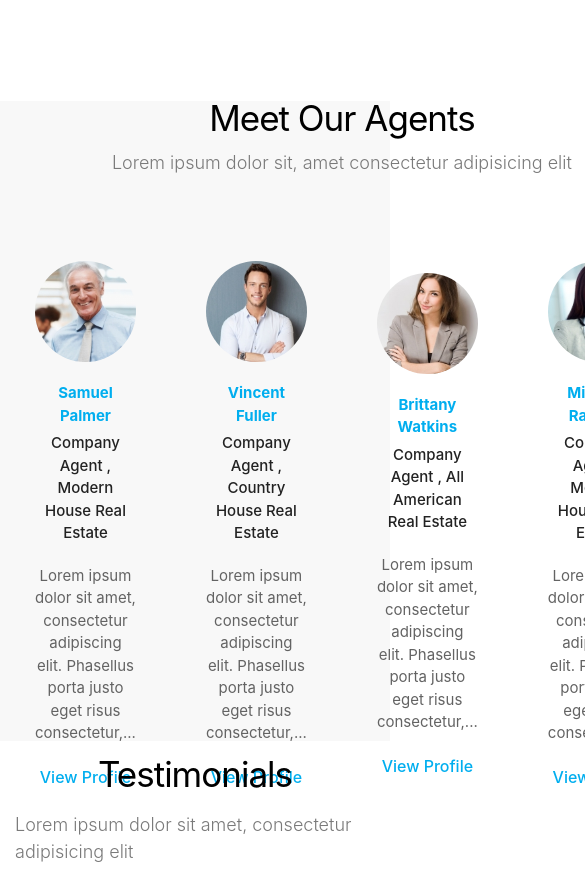
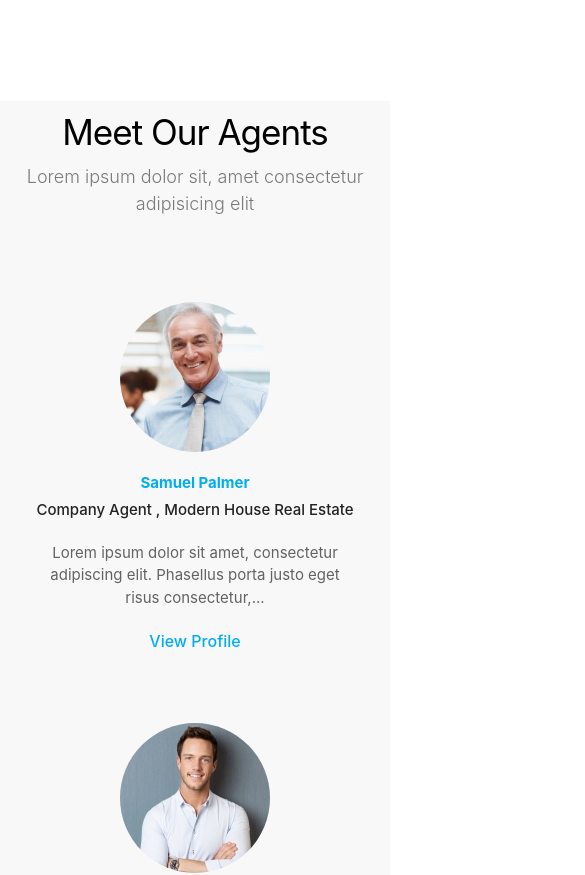
Before and after one commit to bdimoski/Houzez-, a React (Create React App) app: page / in a window 390 px wide. Shown: the part 9414-10289 px from the top of the page, 585 px wide, since content can reach past the window. Built offline with nearby package versions, Linux system fonts and the light colour scheme.

Commit message:
Agents component responsive and transition added on hover effect

```diff
--- a/src/homepage/components/agents/OurAgents.jsx
+++ b/src/homepage/components/agents/OurAgents.jsx
@@ -6,20 +6,20 @@ import "./OurAgentsStyle.css";
 
 const OurAgents = () => {
   return (
-    <section className="meet-our-agents-section">
+    <section className="meet-our-agents-section flex">
       <div className="agents-background-overlay"></div>
-      <div className="agents-container">
+      <div className="agents-container mx-auto">
         <div className="agents-wrap">
           <div className="elementor-agents-wrap">
-            <div className="meet-our-agents">
-              <div className="title-container">
+            <div className="meet-our-agents md:mt-[80px] mt-0">
+              <div className="title-container text-center">
                 <h2 className="agents-title">Meet Our Agents</h2>
                 <p className="agents-subtitle">
                   Lorem ipsum dolor sit, amet consectetur adipisicing elit
                 </p>
               </div>
             </div>
-            <div className="agent-group">
+            <div className="agent-group md:flex md:flex-row">
               {ourAgentsData.map((agent, index) => (
                 <div className="agent-info" key={index}>
                   <div className="agent-img">
--- a/src/homepage/components/agents/OurAgentsStyle.css
+++ b/src/homepage/components/agents/OurAgentsStyle.css
@@ -1,10 +1,6 @@
 .meet-our-agents-section {
   width: 100%;
   background-color: #f8f8f8;
-}
-
-.meet-our-agents {
-  margin-top: 80px;
 }
 
 .agents-wrap {
@@ -14,7 +10,6 @@
 .elementor-agents-wrap {
   display: flex;
   max-width: 1240px;
-  height: 620px;
   flex-direction: column;
   margin: 10px auto;
   align-items: center;
@@ -26,8 +21,6 @@
 }
 
 .agent-group {
-  display: flex;
-  flex-direction: row;
   align-items: center;
   justify-content: center;
   margin-top: 30px;
@@ -40,6 +33,7 @@
 }
 
 .agent-info:hover {
+  transition: 0.25s;
   box-shadow: 0 70px 70px rgb(0 0 0 / 20%);
   transform: translate(0, -10px);
 }
```
